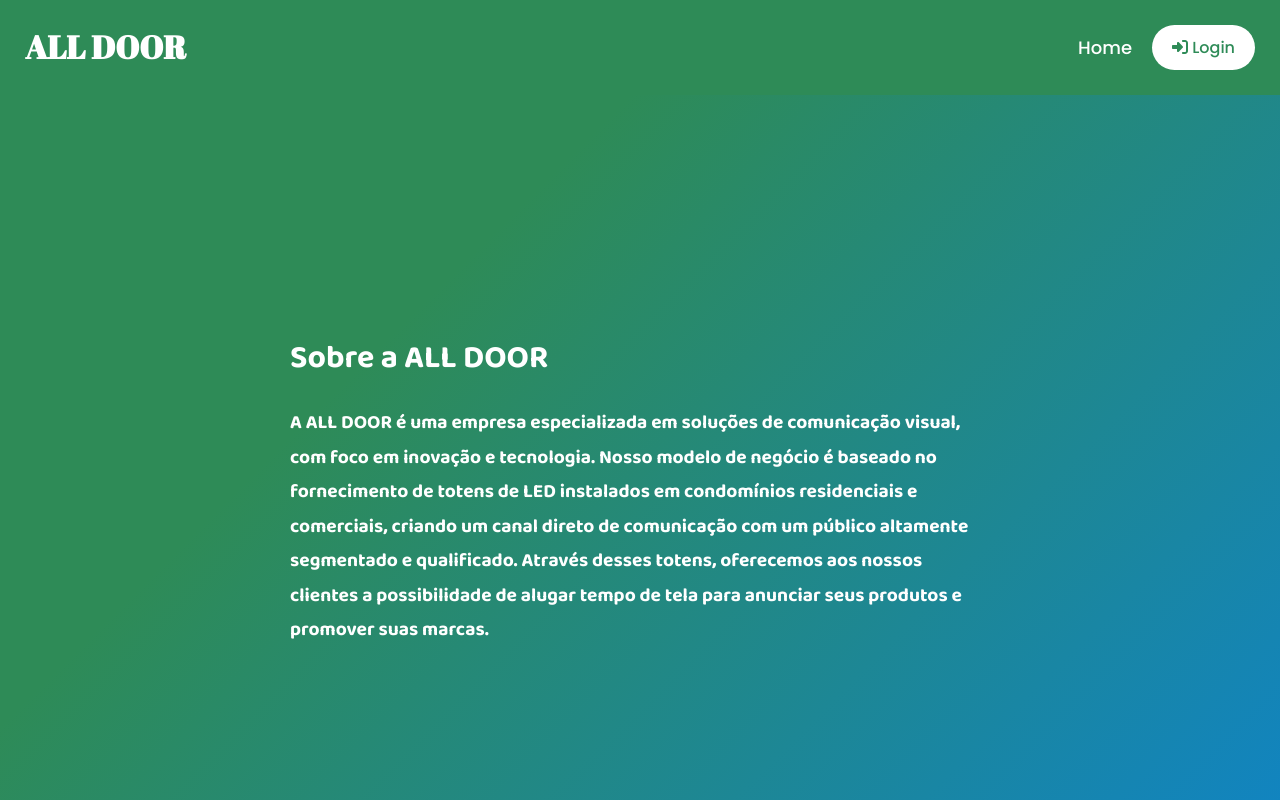
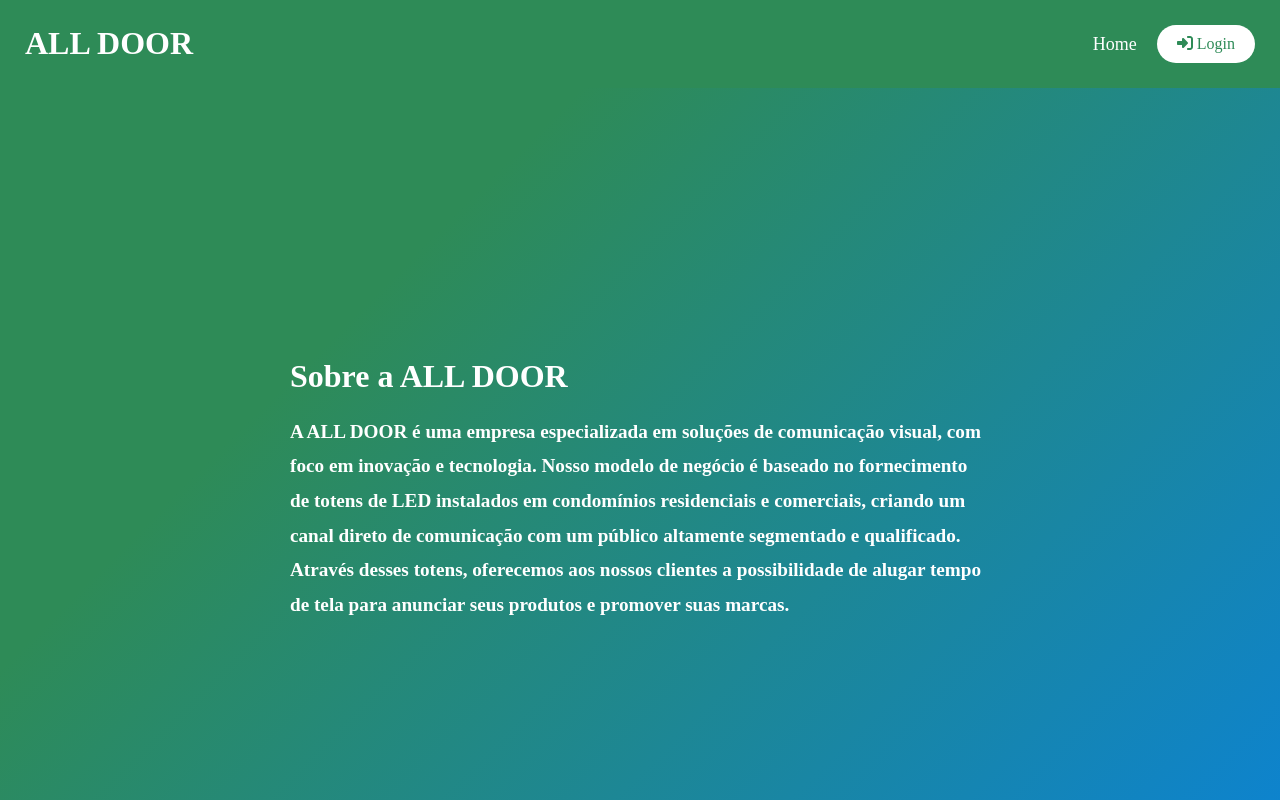
Before and after one commit to AleMiclos/AllDoor-Frontend, an Angular app: page / in a window 1280 px wide. Shown: the top 800 px of the page. Built offline with nearby package versions, Linux system fonts and the light colour scheme.

Commit message:
sem fontes

```diff
--- a/src/app/components/areatotem/users-menu-totem/users-menu-totem.component.css
+++ b/src/app/components/areatotem/users-menu-totem/users-menu-totem.component.css
@@ -1,4 +1,4 @@
-@import url('https://fonts.googleapis.com/css2?family=Baloo+Da+2:wght@400..800&family=Poppins:wght@400;500&display=swap');
+/* @import url('https://fonts.googleapis.com/css2?family=Baloo+Da+2:wght@400..800&family=Poppins:wght@400;500&display=swap'); */
 
 * {
     font-family: "Poppins", serif;
--- a/src/app/components/areatv/tv-view/tv-view.component.html
+++ b/src/app/components/areatv/tv-view/tv-view.component.html
@@ -12,11 +12,11 @@
   <!-- Div do vídeo (direita) -->
     <!-- Exibir link do YouTube -->
     <div *ngIf="tv.youtubeLink" class="tv">
-      <!-- <iframe
+      <iframe
         [src]="sanitizeUrl(tv.youtubeLink + '?autoplay=1&loop=1&muted=1')"
         frameborder="0"
         allowfullscreen
-      ></iframe> -->
+      ></iframe>
       <app-tvs-info></app-tvs-info>
     </div>
 
--- a/src/app/components/nav-bar/nav-bar.component.css
+++ b/src/app/components/nav-bar/nav-bar.component.css
@@ -1,5 +1,5 @@
 
-@import url('https://fonts.googleapis.com/css2?family=Abril+Fatface&family=Baloo+Da+2:wght@400..800&family=Poppins:wght@400;500&display=swap');
+/* @import url('https://fonts.googleapis.com/css2?family=Abril+Fatface&family=Baloo+Da+2:wght@400..800&family=Poppins:wght@400;500&display=swap'); */
 
 * {
     font-family: "Poppins", serif;
--- a/src/app/pages/home/home.component.css
+++ b/src/app/pages/home/home.component.css
@@ -1,4 +1,4 @@
-@import url('https://fonts.googleapis.com/css2?family=Baloo+Da+2:wght@400..800&family=Poppins:wght@400;500&display=swap');
+/* @import url('https://fonts.googleapis.com/css2?family=Baloo+Da+2:wght@400..800&family=Poppins:wght@400;500&display=swap'); */
 
 * {
     font-family: "Poppins", serif;
```
